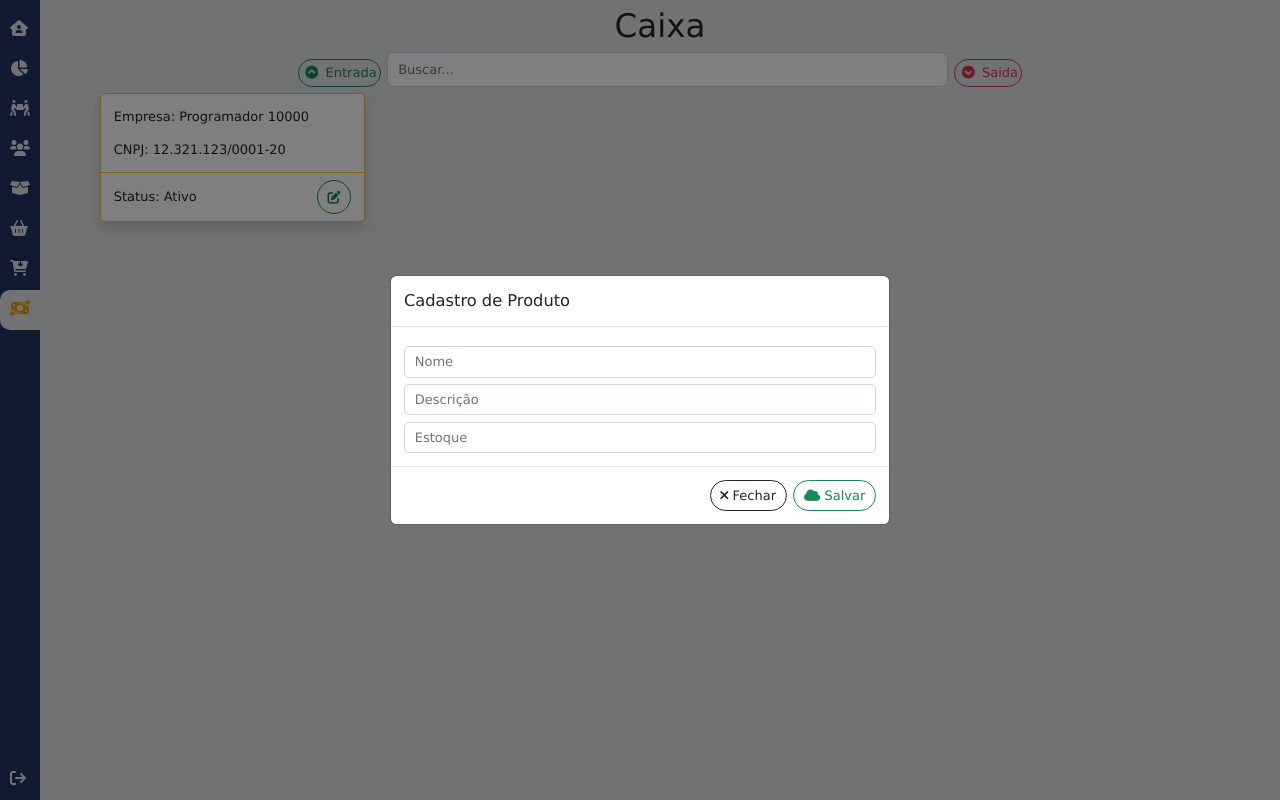
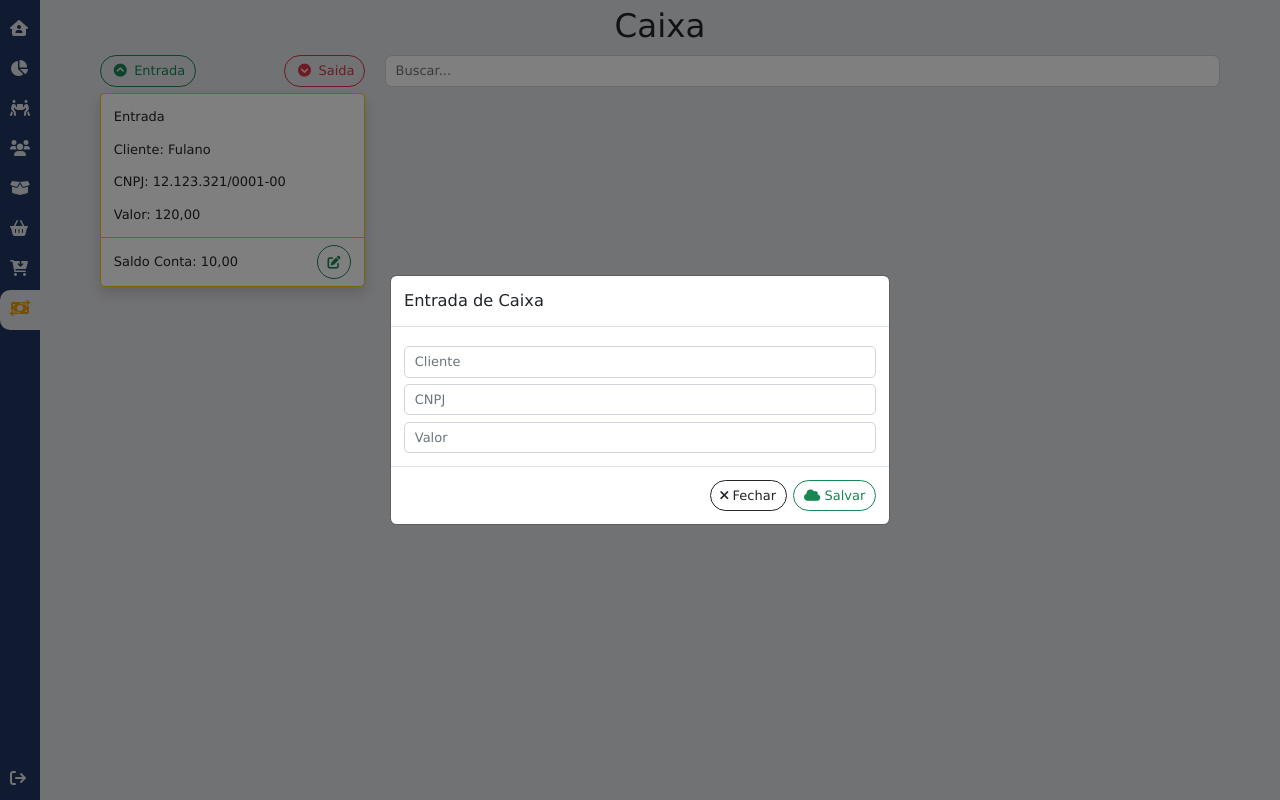
Before and after one commit to RenanFStein/MicroERP---v1, a Vue app: page /contas in a window 1280 px wide. Both pictures are taken after a click on the button "Entrada". Built offline with nearby package versions, Linux system fonts and the light colour scheme.

Commit message:
Atualição de formularios e ajutes para integrar com a API

```diff
--- a/src/App.vue
+++ b/src/App.vue
@@ -5,8 +5,8 @@
       <div class="one menu">
         <nav class="wrap">
           <div>
-            <RouterLink  to="/">
-              <i class="fa-solid fa-house-user icons"/>
+            <RouterLink  to="/" title="Home">
+              <i class="fa-solid fa-house-user icons" />
             </RouterLink>
             <RouterLink to="/dashboard">
               <i class="fa-solid fa-chart-pie icons" />
@@ -64,9 +64,11 @@ export default{
 
 
 <style scoped>
+
 *, *::before, *::after {
   box-sizing:content-box
 }
+
 .router-link-active > i{
   padding: 10px ;
   margin: 0px;
@@ -99,13 +101,15 @@ export default{
   font-size: 16px;
 
 }
+@media (min-width: 768px){
 .icons:hover{
+  padding: 10px ;
+  margin: 0px;
   color: #203764;
   background-color: #e3e4e9;
-  border-radius: 10px;
-
+  border-radius: 10px 0px 0px 10px;
 }
-
+}
 
 .wrap{
   display: flex;
--- a/src/views/ContasView.vue
+++ b/src/views/ContasView.vue
@@ -2,36 +2,38 @@
     <div class="mt-2">
         <h1 class="text-center">Caixa</h1>
         <div class="container ">
-            <div class=" d-flex flex-wrap justify-content-center ">
-                <button type="submit" class="btn btn-outline-success p-1 mt-2 rounded-5 mx-2" data-bs-toggle="modal"
+             <div class="row mt-1">
+                <div class="col-lg-3 col-md-4 col-sm-5 col-12  mt-1 text-center d-flex justify-content-between">
+                     <button type="submit" class="btn btn-outline-success rounded-5" data-bs-toggle="modal"
                             data-bs-target="#novoProduto">
                             <i class="fa-solid fa-circle-chevron-up p-1" />
                             Entrada
-                </button>
-                <input class="form-control w-50 rounded-3" type="text" id="txtBusca" placeholder="Buscar..."/>
-
-
-                <button type="submit" class="btn btn-outline-danger p-1 mt-2 rounded-5 mx-2" data-bs-toggle="modal"
-                            data-bs-target="#novoProduto">
-                            <i class="fa-solid fa-circle-chevron-down p-1"/>
-                            Saida
-                </button>
+                    </button>
+                                        <button type="submit" class="btn btn-outline-danger  rounded-5" data-bs-toggle="modal"
+                                data-bs-target="#novoProduto">
+                                <i class="fa-solid fa-circle-chevron-down p-1"/>
+                                Saida
+                    </button>
+                </div>
+                <div class="col-lg-9 col-md-8 col-sm-7 col-12 mt-1">
+                    <input class="form-control w-100 rounded-3 " type="text" id="txtBusca" placeholder="Buscar..."/>
+                </div>
             </div>
-
-
 
 
             <div class="row mt-1">
                 <div class="col-lg-3 col-md-4 col-sm-6 mt-1 ">
                     <div class="card border-warning  mb-3  shadow">
                         <div class="card-body ">
-                            <p class="card-text">Empresa: Programador 10000</p>
-                            <p class="card-text">CNPJ: 12.321.123/0001-20</p>
+                            <p class="card-text">Entrada</p>
+                            <p class="card-text">Cliente: Fulano</p>
+                            <p class="card-text">CNPJ: 12.123.321/0001-00</p>
+                            <p class="card-text">Valor: 120,00</p>
                         </div>
                         <div class="card-footer bg-transparent border-warning">
 
                             <div class=" d-flex flex-wrap justify-content-between align-self-end ">
-                                <span class="align-self-center">Status: Ativo</span>
+                                <span class="align-self-center">Saldo Conta: 10,00</span>
                                 <button type="submit" class="btn btn-sm btn-outline-success p-1 rounded-5" data-bs-toggle="modal" data-bs-target="#editarProduto">
                                     <i class="fa-solid fa-pen-to-square p-2"></i>
                                 </button>
@@ -49,12 +51,12 @@
                 <div class="modal-dialog modal-dialog-centered">
                     <div class="modal-content">
                         <div class="modal-header">
-                            <h5 class="modal-title" id="exampleModalLabel">Cadastro de Produto</h5>
+                            <h5 class="modal-title" id="exampleModalLabel">Entrada de Caixa</h5>
                         </div>
                         <div class="modal-body">
-                            <input type="text" class="form-control mt-2" id="inputCidade4" placeholder="Nome">
-                            <input type="text" class="form-control mt-2" id="inputCidade4" placeholder="Descrição">
-                            <input type="text" class="form-control mt-2" id="inputCidade4" placeholder="Estoque">
+                            <input type="text" class="form-control mt-2" id="inputCidade4" placeholder="Cliente">
+                            <input type="text" class="form-control mt-2" id="inputCidade4" placeholder="CNPJ">
+                            <input type="number" class="form-control mt-2" id="inputCidade4" placeholder="Valor">
                         </div>
                         <div class="modal-footer">
                             <button type="button" class="btn btn-outline-dark rounded-5" data-bs-dismiss="modal"><i
@@ -73,12 +75,12 @@
                 <div class="modal-dialog modal-dialog-centered">
                     <div class="modal-content">
                         <div class="modal-header">
-                            <h5 class="modal-title" id="exampleModalLabel">Editar Produto</h5>
+                            <h5 class="modal-title" id="exampleModalLabel">Saída de Caixa</h5>
                         </div>
                         <div class="modal-body">
-                            <input type="text" class="form-control mt-2" id="inputCidade4" placeholder="Nome">
-                            <input type="text" class="form-control mt-2" id="inputCidade4" placeholder="Descrição">
-                            <input type="number" class="form-control mt-2" id="inputCidade4" placeholder="Estoque">
+                              <input type="text" class="form-control mt-2" id="inputCidade4" placeholder="Fornecedor">
+                            <input type="text" class="form-control mt-2" id="inputCidade4" placeholder="CNPJ">
+                            <input type="number" class="form-control mt-2" id="inputCidade4" placeholder="Valor">
                         </div>
                         <div class="modal-footer">
                             <button type="button" class="btn btn-outline-dark rounded-5" data-bs-dismiss="modal"><i
--- a/src/views/ProdutosView.vue
+++ b/src/views/ProdutosView.vue
@@ -16,8 +16,10 @@
                     <div class="card border-warning  mb-3 shadow-lg ">
                         <div class="card-header bg-transparent border-warning ">Produto 1</div>
                         <div class="card-body ">
-                            <span class="card-text">Some quick example text to build on the card title and make up the bulk
-                                of the card's content.</span>
+                            <p class="card-text">Descrição:</p>
+                            <p class="card-text">Valor:</p>
+                            <p class="card-text">Quantidade:</p>
+                            <p class="card-text">Total:</p>
                         </div>
                         <div class="card-footer bg-transparent border-warning">
 
@@ -40,12 +42,15 @@
         <div class="modal-dialog modal-dialog-centered">
             <div class="modal-content">
             <div class="modal-header">
-                <h5 class="modal-title" id="exampleModalLabel">Cadastro de Produto</h5>
+                <h5 class="modal-title" id="exampleModalLabel" >Cadastro de Produto</h5>
             </div>
             <div class="modal-body">
                 <input type="text" class="form-control mt-2" id="inputCidade4" placeholder="Nome">
                 <input type="text" class="form-control mt-2" id="inputCidade4" placeholder="Descrição">
-                <input type="text" class="form-control mt-2" id="inputCidade4" placeholder="Estoque">
+                <input type="number" class="form-control mt-2" id="inputCidade4" placeholder="Valor">
+                <input type="number" class="form-control mt-2" id="inputCidade4" placeholder="Quantidade">
+                <input type="number" class="form-control mt-2" id="inputCidade4" placeholder="Total">
+
             </div>
             <div class="modal-footer">
                 <button type="button" class="btn btn-outline-dark rounded-5" data-bs-dismiss="modal"><i class="fa-solid fa-xmark"></i> Fechar</button>
@@ -66,7 +71,9 @@
             <div class="modal-body">
                 <input type="text" class="form-control mt-2" id="inputCidade4" placeholder="Nome">
                 <input type="text" class="form-control mt-2" id="inputCidade4" placeholder="Descrição">
-                <input type="number" class="form-control mt-2" id="inputCidade4" placeholder="Estoque">
+                <input type="number" class="form-control mt-2" id="inputCidade4" placeholder="Valor">
+                <input type="number" class="form-control mt-2" id="inputCidade4" placeholder="Quantidade">
+                <input type="number" class="form-control mt-2" id="inputCidade4" placeholder="Total">
             </div>
             <div class="modal-footer">
                 <button type="button" class="btn btn-outline-dark rounded-5" data-bs-dismiss="modal"><i class="fa-solid fa-xmark"></i> Fechar</button>
--- a/src/views/VendasView.vue
+++ b/src/views/VendasView.vue
@@ -47,12 +47,12 @@
                 <div class="modal-dialog modal-dialog-centered">
                     <div class="modal-content">
                         <div class="modal-header">
-                            <h5 class="modal-title" id="exampleModalLabel">Cadastro de Produto</h5>
+                            <h5 class="modal-title" id="exampleModalLabel">Vendas</h5>
                         </div>
                         <div class="modal-body">
                             <div class="row mt-2">
                                 <div class="col-lg-12 col-md-12 col-sm-12 col-12 mt-1">
-                                    <input type="text" class="form-control mt-2" placeholder="Fornecedor">
+                                    <input type="text" class="form-control mt-2" placeholder="Cliente">
                                 </div>
                             </div>
                             <div class="row mt-2">
@@ -93,7 +93,7 @@
                        <div class="modal-body">
                             <div class="row mt-2">
                                 <div class="col-lg-12 col-md-12 col-sm-12 col-12 mt-1">
-                                    <input type="text" class="form-control mt-2" placeholder="Fornecedor">
+                                    <input type="text" class="form-control mt-2" placeholder="Cliente">
                                 </div>
                             </div>
                             <div class="row mt-2">
```
